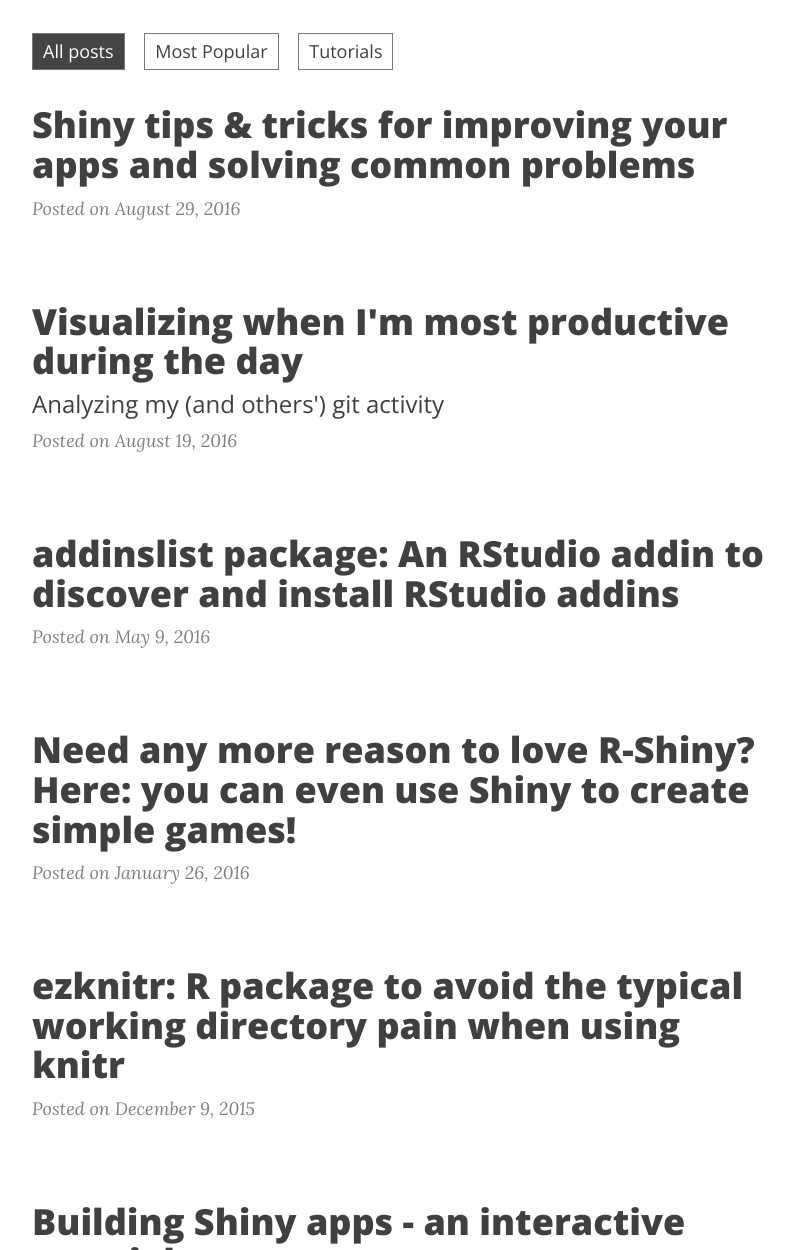
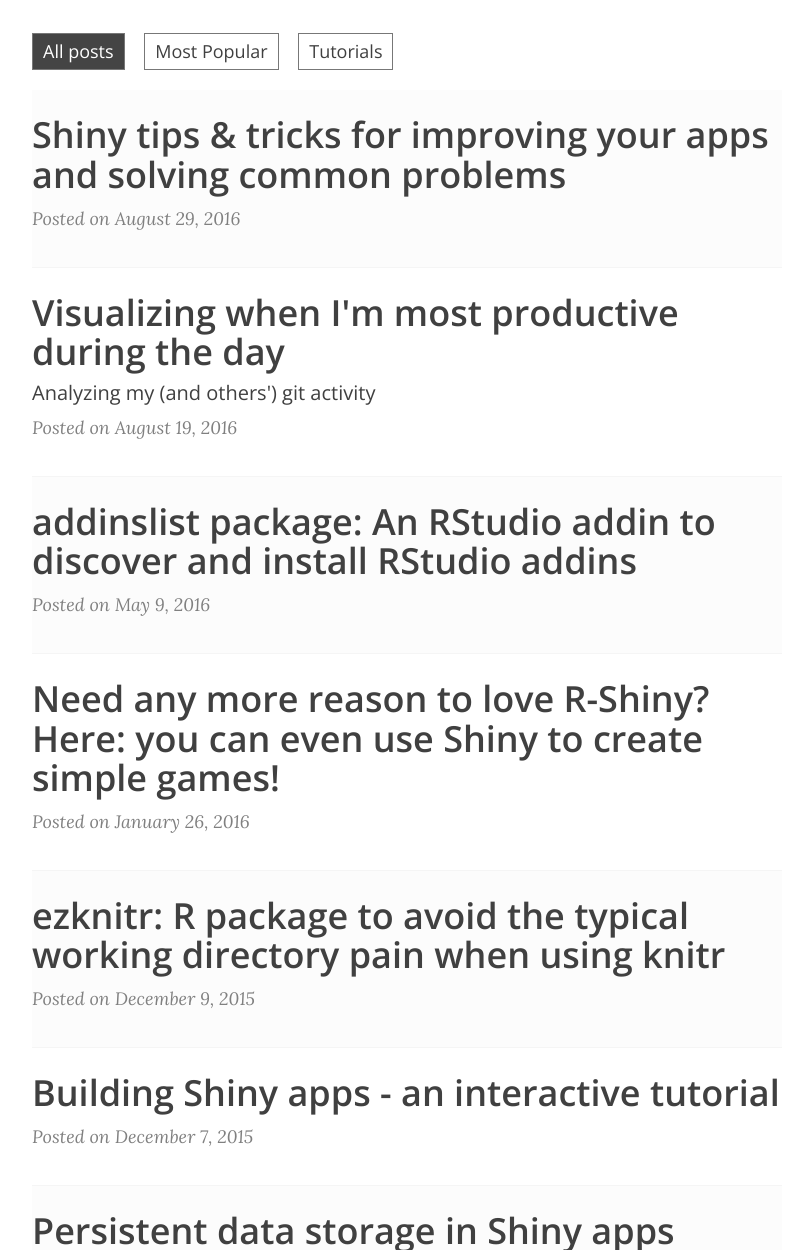
Before and after one commit to daattali/daattali.github.io, a Jekyll site: the page built from index.html, in a window 1280 px wide and 1400 px high, scrolled down 395 px. Shown: the part 150-1400 px from the top of the window, without its empty margins (233-1041 px from the left). Built offline with Jekyll 4.4.1, drawn with Linux system fonts in a browser that asks for light colours; nearby versions of some CDN libraries; the list of posts is cut into pages by our own code.

Commit message:
Update index.css

```diff
--- a/css/index.css
+++ b/css/index.css
@@ -14,6 +14,7 @@
 .list-filters {
   font-family: 'Open Sans', 'Helvetica Neue', Helvetica, Arial, sans-serif;
   font-size: 18px;
+  margin-bottom: 20px;
 }
 
 .list-filters .list-filter  {
@@ -41,8 +42,63 @@
 }
 
 .post-preview {
-  border-bottom: 0 none;
+  padding: 15px 0;
+  border-bottom: 1px solid #f5f5f5;
 }
+
+@media only screen and (min-width: 768px) {
+  .post-preview {
+    padding: 25px 0;
+  }
+}
+
+.post-preview:last-child {
+  border-bottom: 0;
+}
+.post-preview:nth-child(odd) {
+  background: #fcfcfc;
+}
+.post-preview:hover {
+  background: #f5f5f5;
+}
+
+.post-preview a {
+  text-decoration: none !important;
+  color: #404040 !important;
+}
+
+.post-preview .post-title {
+  font-size: 30px;
+  font-weight: 600;
+  margin-top: 0;
+}
+.post-preview .post-subtitle {
+  margin: 0;
+  font-weight: 300;
+  margin-bottom: 10px;
+  font-size: 20px;
+}
+
+.post-preview .post-meta,
+.post-heading .post-meta {
+  color: #808080;
+  font-size: 18px;
+  font-style: italic;
+  margin: 0 0 10px;
+}
+.post-preview .post-entry {
+  font-family: 'Open Sans', 'Helvetica Neue', Helvetica, Arial, sans-serif;
+}
+.post-preview .post-read-more {
+  font-weight: 800;
+}
+
+@media only screen and (min-width: 768px) {
+  .post-preview .post-title {
+    font-size: 36px;
+  }
+}
+
 .post-preview .post-entry {
   display: none;
 }
```
